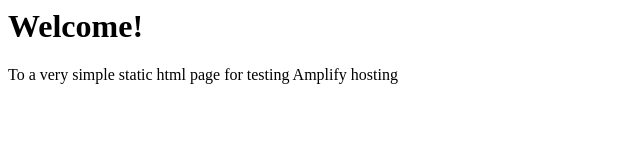
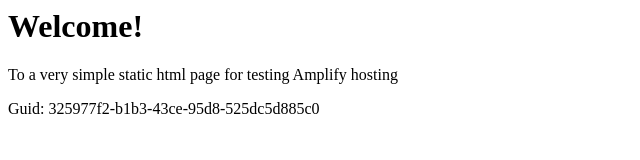
Before and after one commit to aws-aemilia-kix/Github-PR-Commit-Integration-Test-DoNotTouch-v1-prod-ap-northeast-3, a website: page src/index.html in a window 1280 px wide. Shown: the whole page, without its empty margins (0-640 px from the left). Drawn offline with Linux system fonts and the light colour scheme.

Commit message:
commit from integ tests

```diff
--- a/src/index.html
+++ b/src/index.html
@@ -1,3 +1,5 @@
+
+
 <html lang="en">
 
 <head>
@@ -10,6 +12,6 @@
 <body>
     <h1>Welcome!</h1>
     <p>To a very simple static html page for testing Amplify hosting</p>
-</body>
+    <p>Guid: 325977f2-b1b3-43ce-95d8-525dc5d885c0</p></body>
 
 </html>
```
